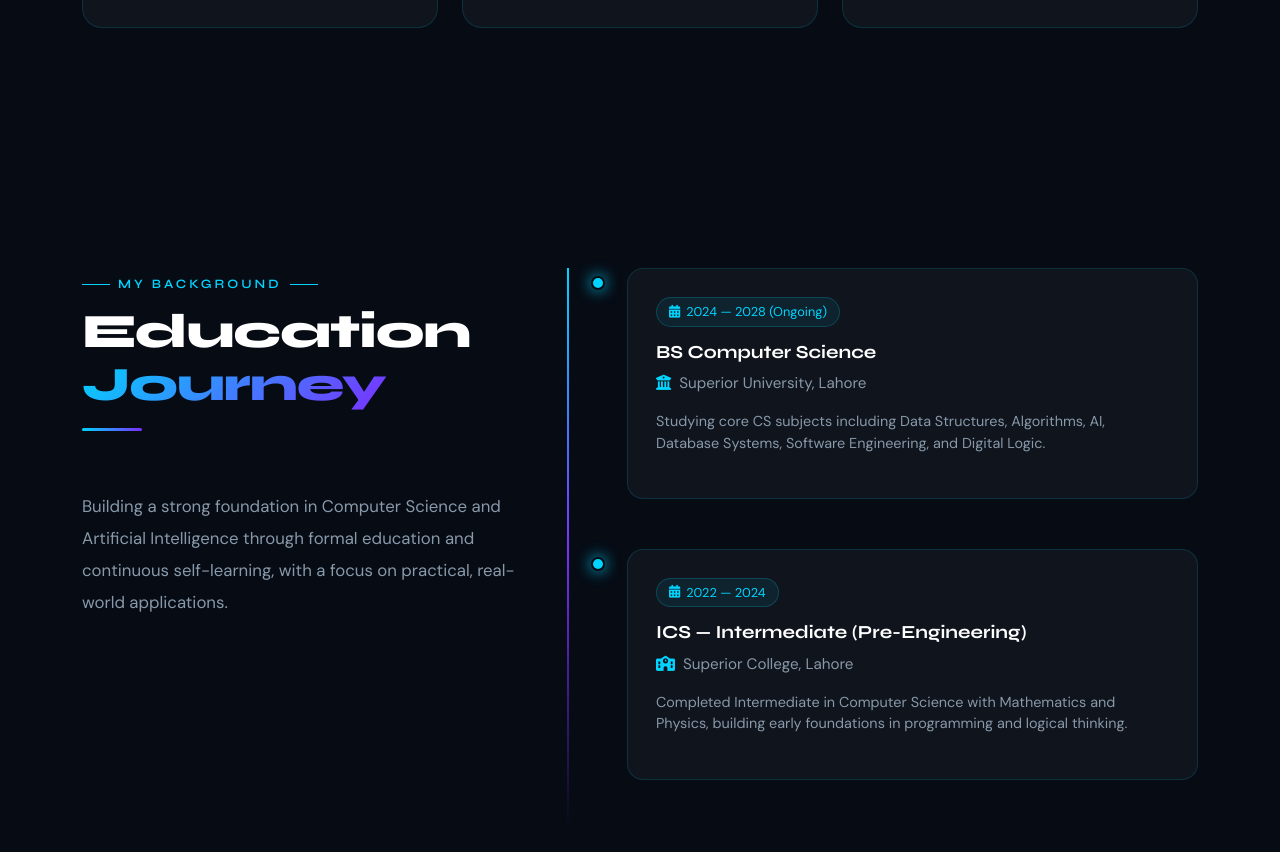
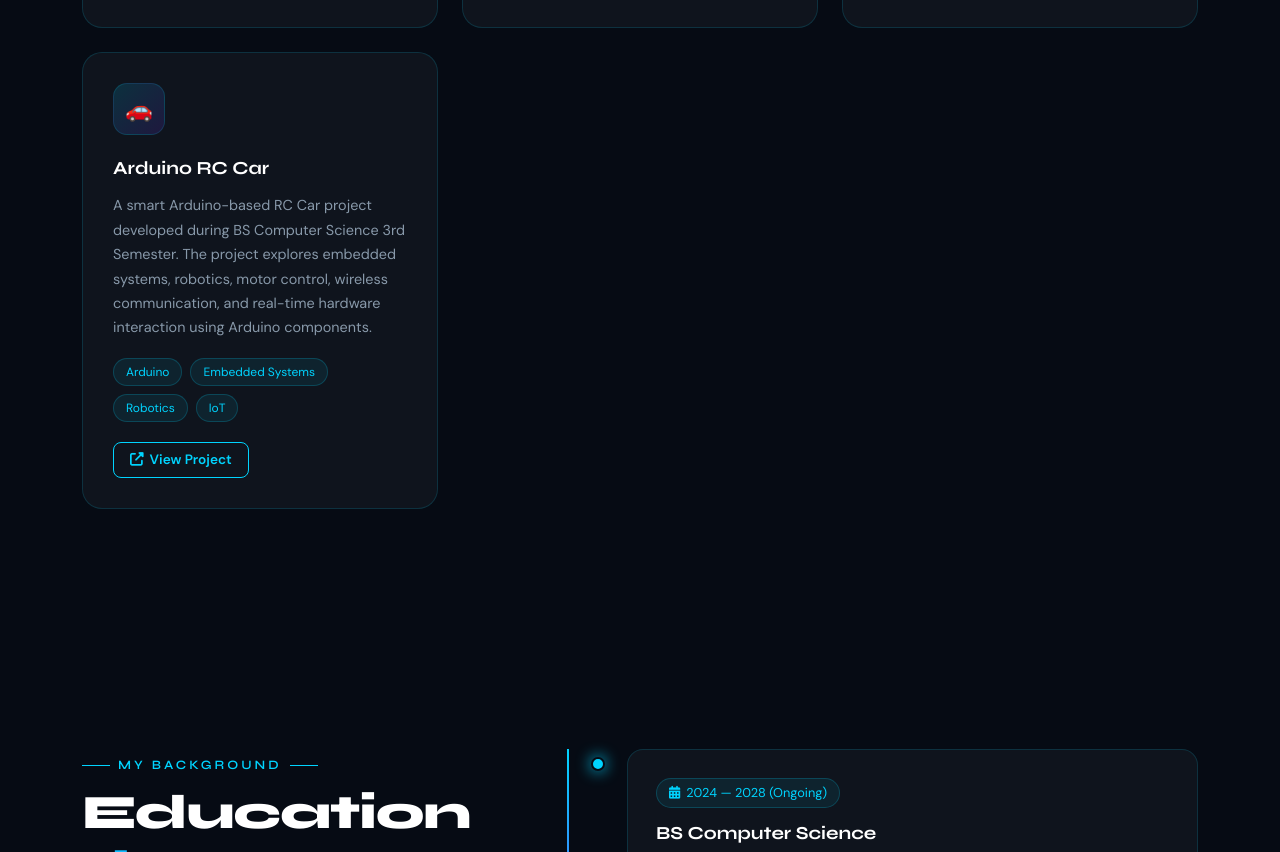
Before and after one commit to waqasiqbaldev-afk/Waqas.iqbal-Portfolio, a plain HTML site: page index.html in a window 1280 px wide. Shown: the part 3757-4609 px from the top of the page. Drawn offline with nearby package versions, Linux system fonts and the light colour scheme.

Commit message:
Update index.html

```diff
--- a/index.html
+++ b/index.html
@@ -1392,6 +1392,39 @@ section { position: relative; z-index: 1; }
           <a href="linkedin.com/in/waqas-iqbal-04293a349" class="project-btn"><i class="fas fa-external-link-alt"></i> View Project</a>
         </div>
       </div>
+      <div class="col-lg-4 col-md-6 reveal" style="transition-delay:0.3s">
+  <div class="project-card">
+
+    <div class="project-icon">🚗</div>
+
+    <div class="project-title">
+      Arduino RC Car
+    </div>
+
+    <p class="project-desc">
+      A smart Arduino-based RC Car project developed during BS Computer Science
+      3rd Semester. The project explores embedded systems, robotics, motor control,
+      wireless communication, and real-time hardware interaction using Arduino components.
+    </p>
+
+    <div class="project-tags">
+      <span class="project-tag">Arduino</span>
+      <span class="project-tag">Embedded Systems</span>
+      <span class="project-tag">Robotics</span>
+      <span class="project-tag">IoT</span>
+    </div>
+
+    <a href="https://linkedin.com/in/waqas-iqbal-04293a349"
+       target="_blank"
+       class="project-btn">
+
+      <i class="fas fa-external-link-alt"></i>
+      View Project
+
+    </a>
+
+  </div>
+</div>
     </div>
   </div>
 </section>
```
